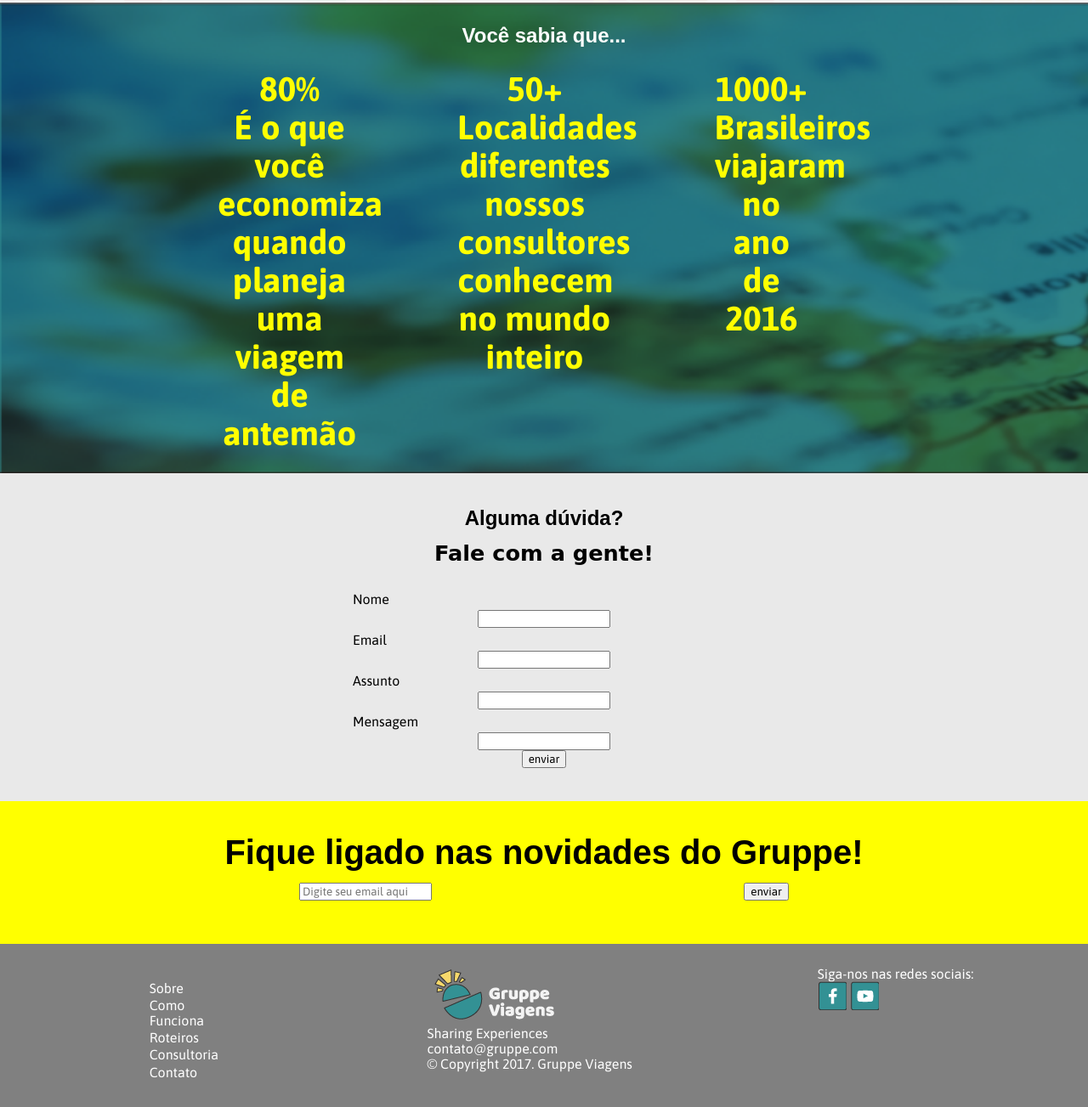
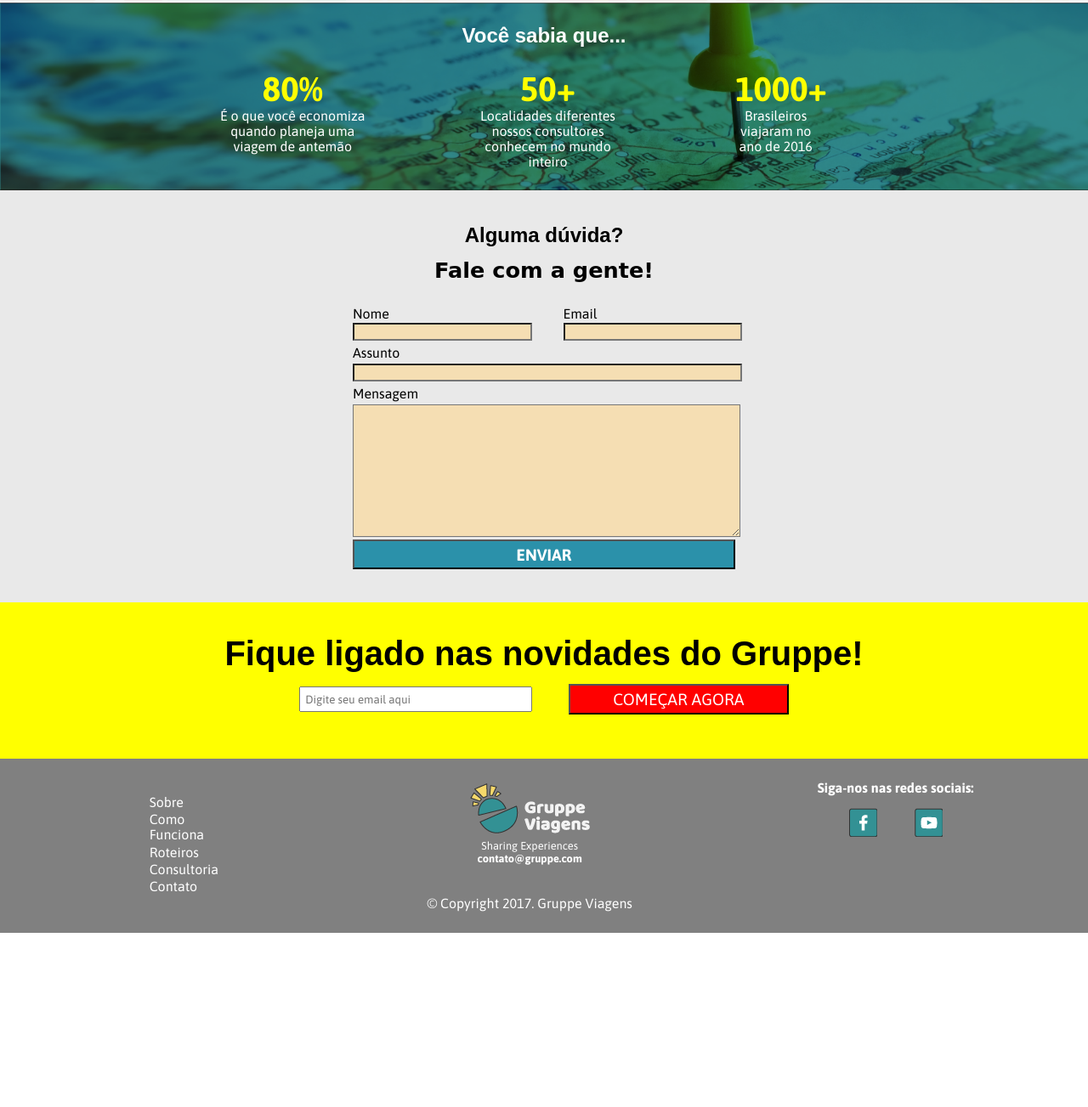
Before and after one commit to lprimante/lprimante.github.io, a plain HTML site: page gruppe-viagens/index.html in a window 1280 px wide. Shown: the part 2057-3360 px from the top of the page at 85% size. After the commit the page ends 3155 px from the top, so only its background shows below. Drawn offline with Linux system fonts and the light colour scheme; a web font is replaced by a local one.

Commit message:
Update index.html

```diff
--- a/gruppe-viagens/index.html
+++ b/gruppe-viagens/index.html
@@ -5,8 +5,8 @@
         <title>Gruppe Viagens</title>
         <link href="https://fonts.googleapis.com/css?family=Asap:400,700,700i|Flamenco" rel="stylesheet">
         <link rel="stylesheet" href="css/style.css">
-
-
+        <link rel="stylesheet" href="css/media.css">
+        <meta name="viewport" content="width=device-width, initial-scale=1">
     </head>
     <body>
         <header>
@@ -79,15 +79,15 @@
                 <div>
                     <div>
                         <p>80%</p>
-                        <p>É o que você economiza quando planeja uma viagem de antemão</p>
+                        <span>É o que você economiza quando planeja uma viagem de antemão</span>
                     </div>
                     <div>
                         <p>50+</p>
-                        <p>Localidades diferentes nossos consultores conhecem no mundo inteiro</p>
+                        <span>Localidades diferentes nossos consultores conhecem no mundo inteiro</span>
                     </div>
                     <div>
                         <p>1000+</p>
-                        <p>Brasileiros viajaram no ano de 2016</p>
+                        <span>Brasileiros viajaram no ano de 2016</span>
                     </div>
                 </div>
             </section>
@@ -98,6 +98,7 @@
                 </div>
                 <div>
                     <form action="" method="GET">
+                        <div class="pt1">
                             <div>
                                 <label for="nome">Nome</label>
                                 <input type="text" name="nome">
@@ -106,15 +107,16 @@
                                 <label for="email">Email</label>
                                 <input type="text" name="email">
                             </div>
-                        <div>
+                        </div>
+                        <div class="assunto">
                             <label for="assunto">Assunto</label>
                             <input type="text" name="assunto">
                         </div>
-                        <div>
+                        <div class="mensagem">
                             <label for="mensagem">Mensagem</label>
-                            <input type="textarea" name="mensagem">
+                            <textarea type="textarea" name="mensagem" rows="10" cols="50"> </textarea>
                         </div>
-                        <input type="submit" value="enviar">
+                        <input class="bt-form"    type="submit" value="enviar">
                     </form>
                 </div>
             </section>
@@ -122,8 +124,12 @@
                 <h2>Fique ligado nas novidades do Gruppe!</h2>
                 <div>
                     <form action="">
-                        <input type="text" name="email" placeholder="Digite seu email aqui">
-                        <input type="submit" value="enviar">
+                        <div>
+                            <input class="bt-email" type="text" name="email" placeholder="Digite seu email aqui">
+                        </div>
+                        <div>
+                            <input class="bt-form2" type="submit" value="começar agora">
+                        </div>
                     </form>
                 </div>
             </section>
@@ -141,15 +147,19 @@
                         </nav>
                     </div>
                     <div>
+                        <div class="ft-email">
                             <img src="img/logo-footer.png" alt="">
                             <p>Sharing Experiences</p>
-                        <a href="mailto:contato@gruppe.com">contato@gruppe.com</a>
+                            <a href="mailto:contato@gruppe.com"><strong>contato@gruppe.com</strong></a>
+                        </div>
                         <p>© Copyright 2017. Gruppe Viagens</p>
                     </div>
+                    <div class="redes">
+                        <p><strong>Siga-nos nas redes sociais:</strong></p>
                         <div>
-                        <p>Siga-nos nas redes sociais:</p>
                             <a href="#"><img src="img/fb-icon.png"></a>
                             <a href="#"><img src="img/yt-icon.png"></a>
+                        </div>
                     </div>
                 </div>
             </footer>
```
Lines whose indentation alone changed are shown as unchanged.
